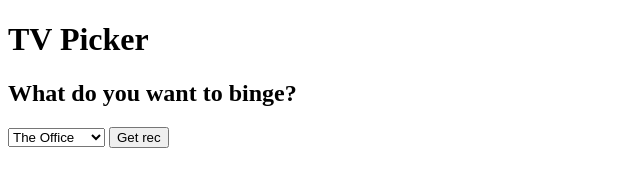
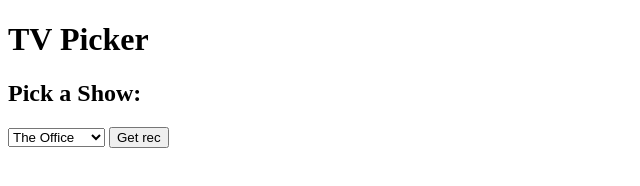
Before and after one commit to stevedoesitall/tv-picker, a website with bundled scripts: page index.html in a window 1280 px wide. Shown: the whole page, without its empty margins (0-640 px from the left). Built offline with nearby package versions, Linux system fonts and the light colour scheme.

Commit message:
Minor updates

```diff
--- a/index.html
+++ b/index.html
@@ -9,7 +9,7 @@
 </head>
 <body>
     <h1>TV Picker</h1>
-    <h2>What do you want to binge?</h2>
+    <h2>Pick a Show:</h2>
         <select id="shows">
             <option value="2316" name="The Office">The Office</option>
             <option value="8592" name="Parks & Rec">Parks & Rec</option>
--- a/scripts/main.js
+++ b/scripts/main.js
@@ -1,4 +1,4 @@
-import { get_id, headers, cl, string, create_el } from "https://rawgit.com/stevedoesitall/ditkojs/master/ditko.js";
+import { get_id, headers, cl, string } from "https://rawgit.com/stevedoesitall/ditkojs/master/ditko.js";
 
 const submit_btn = get_id("submit");
 
@@ -22,6 +22,8 @@ submit_btn.addEventListener("click", function submit_form() {
                 get_id("recs_ctnr").innerHTML = "";
 
                 get_id("recs_ctnr").innerHTML += "<p>" + resp_data.name + " - " + "Season " + resp_data.season_number + ", Episode " + resp_data.episode_number + "</p><p>" + resp_data.overview + "</p>";
+
+                submit_btn.innerHTML = "Update";
             })
         })
         .catch(error => cl(error) );
```
